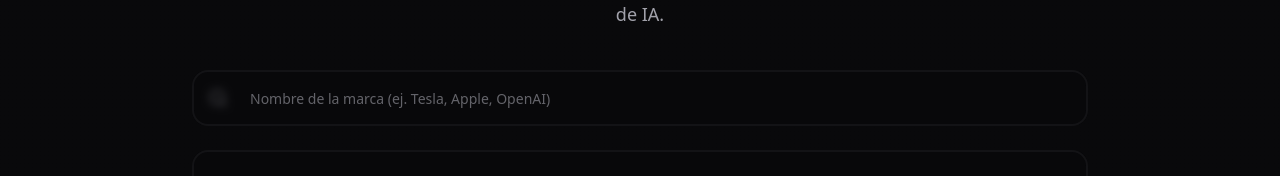
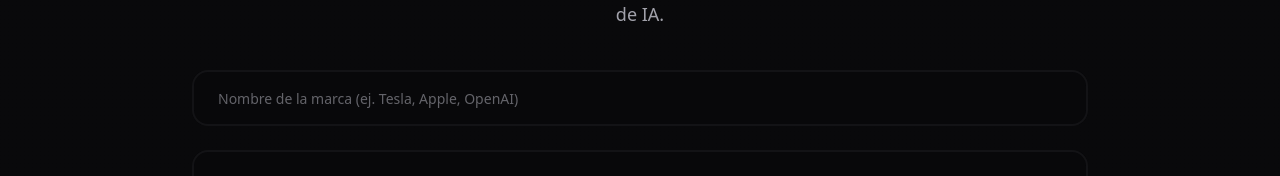
Before and after one commit to AlvaroArancibiaRios/brand-llm-beacon, a React (Vite) app: page / in a window 1280 px wide. Shown: the part 247-423 px from the top of the page. Built offline with nearby package versions, Linux system fonts and the light colour scheme.

Commit message:
Reverted to commit 5529779a5bdc82531a4ccb3d6df3e2a67891299a

```diff
--- a/src/components/QueryForm.tsx
+++ b/src/components/QueryForm.tsx
@@ -47,15 +47,7 @@ export const QueryForm = ({
       <form onSubmit={handleSubmit} className="space-y-6">
         {/* Brand Input */}
         <div className="relative">
-          <div className="absolute left-4 top-1/2 -translate-y-1/2 flex items-center gap-2 text-muted-foreground">
-            <Search className="h-5 w-5" />
-          </div>
-          <Input id="brand" placeholder="Nombre de la marca (ej. Tesla, Apple, OpenAI)" value={brand} onChange={e => setBrand(e.target.value)} onKeyDown={handleKeyDown} className="h-14 text-lg pl-14 pr-6 rounded-2xl border-2 border-border/40 bg-background/50 backdrop-blur-sm hover:border-border/60 focus:border-primary/50 focus:ring-2 focus:ring-primary/20 transition-all duration-200 placeholder:text-muted-foreground/60" />
-          {brand.trim() && (
-            <div className="absolute right-4 top-1/2 -translate-y-1/2 flex items-center gap-2 text-primary">
-              <span className="text-sm font-medium">Listo para Analizar</span>
-            </div>
-          )}
+          <Input id="brand" placeholder="Nombre de la marca (ej. Tesla, Apple, OpenAI)" value={brand} onChange={e => setBrand(e.target.value)} onKeyDown={handleKeyDown} className="h-14 text-lg pl-6 pr-6 rounded-2xl border-2 border-border/40 bg-background/50 backdrop-blur-sm hover:border-border/60 focus:border-primary/50 focus:ring-2 focus:ring-primary/20 transition-all duration-200 placeholder:text-muted-foreground/60" />
         </div>
 
         {/* Query Input */}
```
